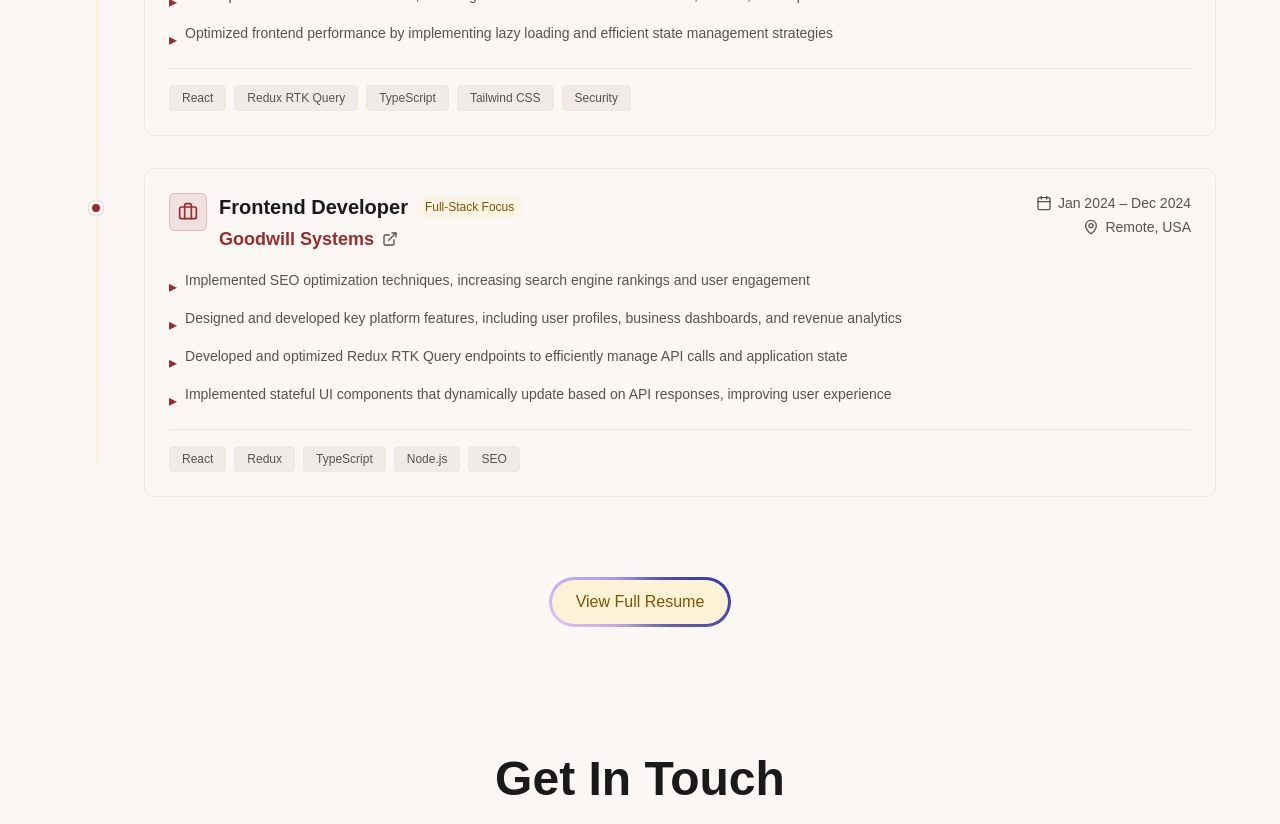
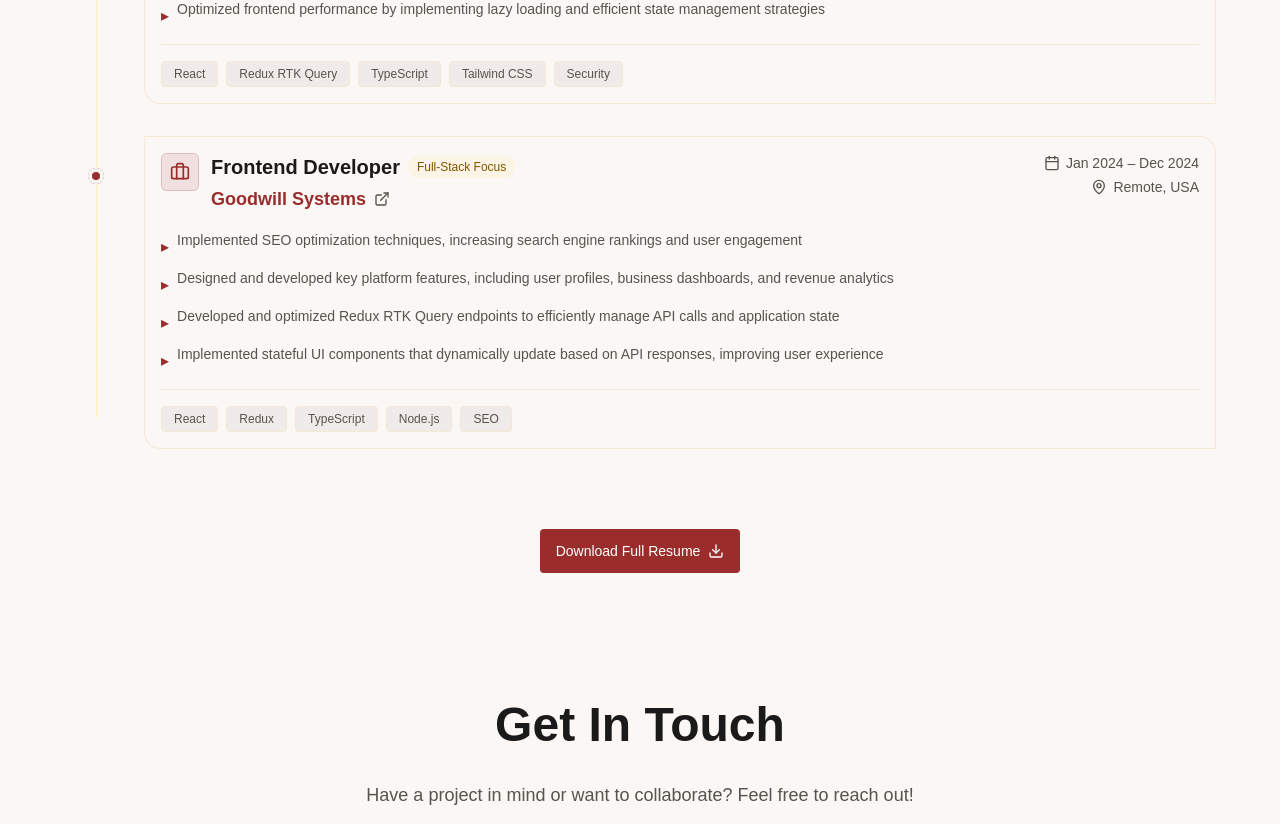
Before and after one commit to theduo34/dev-duo-space, a Next.js app: page / in a window 1280 px wide. Shown: the part 4320-5144 px from the top of the page. Built offline with nearby package versions, Linux system fonts and the light colour scheme.

Commit message:
Refactor experince card for consistency

```diff
--- a/components/features/home/experience.tsx
+++ b/components/features/home/experience.tsx
@@ -1,7 +1,10 @@
 "use client";
 
-import { Briefcase, Calendar, MapPin, ExternalLink } from "lucide-react";
+import {Briefcase, Calendar, MapPin, ExternalLink, Download} from "lucide-react";
 import StackCard from "@/components/shared/cards/stack-card";
+import Link from "next/link";
+import CtaButton from "@/components/shared/cta-button";
+import {RESUME_URL} from "@/lib/costants";
 
 interface Experience {
   id: number;
@@ -66,7 +69,17 @@ const experiences: Experience[] = [
 ];
 
 export default function ExperienceSection() {
-  return (
+
+    const handleResumeDownload = () => {
+      const link = document.createElement("a");
+      link.href = RESUME_URL;
+      link.download = "Emmanuel_Resume.pdf";
+      document.body.appendChild(link);
+      link.click();
+      document.body.removeChild(link);
+    };
+
+    return (
     <section id="experience" className="section">
       <div className="max-w-6xl mx-auto space-y-12">
         {/* Section Header */}
@@ -79,12 +92,10 @@ export default function ExperienceSection() {
 
         {/* Experience Timeline */}
         <div className="relative">
-          {/* Timeline Line */}
           <div className="hidden md:block absolute left-8 top-8 bottom-8 w-0.5 bg-gradient-to-b from-primary via-secondary to-accent" />
 
-          {/* Experience Cards */}
           <div className="space-y-8">
-            {experiences.map((exp, index) => (
+            {experiences.map((exp) => (
               <div
                 key={exp.id}
                 className="relative group"
@@ -97,9 +108,8 @@ export default function ExperienceSection() {
                   </div>
                 </div>
 
-                {/* Content Card */}
-                <div className="md:ml-20 bg-card border border-border rounded-xl p-6 hover:border-primary/50 hover:shadow-lg transition-all duration-300">
-                  {/* Header */}
+                {/* Card */}
+                <div className="md:ml-20 bg-card border rounded-card p-4 hover:border-primary/50 hover:shadow-lg transition-all duration-300">
                   <div className="flex flex-col lg:flex-row lg:items-start lg:justify-between gap-4 mb-4">
                     <div className="space-y-2">
                       <div className="flex items-start gap-3">
@@ -120,14 +130,14 @@ export default function ExperienceSection() {
                               {exp.company}
                             </p>
                             {exp.companyUrl && (
-                              <a
+                              <Link
                                 href={exp.companyUrl}
                                 target="_blank"
                                 rel="noopener noreferrer"
                                 className="text-muted-foreground hover:text-primary transition-colors"
                               >
                                 <ExternalLink className="w-4 h-4" />
-                              </a>
+                              </Link>
                             )}
                           </div>
                         </div>
@@ -174,12 +184,12 @@ export default function ExperienceSection() {
 
         {/* Bottom CTA */}
         <div className="flex justify-center pt-8">
-          <button className="relative inline-flex overflow-hidden rounded-full focus:outline-none w-fit p-[3px] group">
-            <span className="absolute inset-[-1000%] animate-[spin_2s_linear_infinite] bg-[conic-gradient(from_90deg_at_50%_50%,#E2CBFF_0%,#393BB2_50%,#E2CBFF_100%)]" />
-            <span className="inline-flex cursor-pointer items-center justify-center rounded-full px-6 py-2.5 font-medium bg-secondary text-secondary-foreground hover:bg-secondary/80 backdrop-blur-3xl gap-2 shadow-md transition-colors duration-300 relative z-10">
-              View Full Resume
-            </span>
-          </button>
+          <CtaButton
+            label={"Download Full Resume"}
+            icon
+            iconComponent={<Download/>}
+            onClick={handleResumeDownload}
+          />
         </div>
       </div>
     </section>
--- a/components/features/home/hero-section.tsx
+++ b/components/features/home/hero-section.tsx
@@ -2,11 +2,12 @@
 
 import CtaButton from "@/components/shared/cta-button";
 import {Download} from "lucide-react";
+import {RESUME_URL} from "@/lib/costants";
 
 export default function HeroSection() {
   const handleResumeDownload = () => {
     const link = document.createElement("a");
-    link.href = "https://drive.google.com/uc?export=download&id=1xEc6Ipf-c3DwG7ZxRo__9IJZVavPGOZ-";
+    link.href = RESUME_URL;
     link.download = "Emmanuel_Resume.pdf";
     document.body.appendChild(link);
     link.click();
--- a/components/shared/quick-info.tsx
+++ b/components/shared/quick-info.tsx
@@ -5,16 +5,16 @@ import {MyButton} from "@/components/shared/my-button";
 import {ToggleTheme} from "@/components/layout/toggle-theme";
 import {Button} from "@/components/ui/button";
 import {Github} from "lucide-react";
+import {RESUME_URL} from "@/lib/costants";
 
 export default function QuickInfo() {
   const handleViewResume = () => {
     window.open(
-      "https://drive.google.com/file/d/1xEc6Ipf-c3DwG7ZxRo__9IJZVavPGOZ-/view",
+      `${RESUME_URL}/view`,
       "_blank",
       "noopener,noreferrer"
     );
   };
-
 
   return (
     <div className="w-full flex flex-row items-center justify-between md:justify-center gap-4">
--- /dev/null
+++ b/lib/costants.ts
@@ -0,0 +1 @@
+export const RESUME_URL = "https://drive.google.com/uc?export=download&id=1xEc6Ipf-c3DwG7ZxRo__9IJZVavPGOZ-"
```
